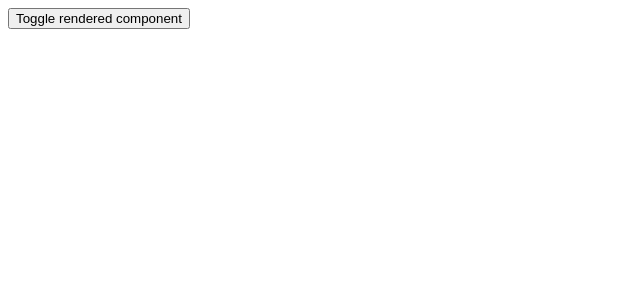
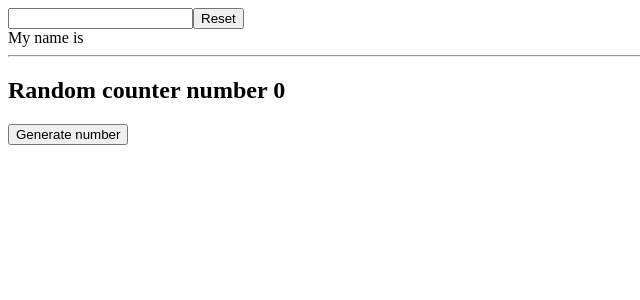
Before and after one commit to abhisheksarmah/react-lifecycle-hooks, a React (Create React App) app: page / in a window 1280 px wide. Shown: the top 300 px of the page, without its empty margins (0-640 px from the left). Built offline with nearby package versions, Linux system fonts and the light colour scheme.

Commit message:
use ref hook learned

```diff
--- a/src/App.js
+++ b/src/App.js
@@ -1,16 +1,10 @@
 import { useState } from "react";
-import RenderedComponent from "./components/FComponent";
+import UseRefComponent from "./components/UseRefComponent";
 
 function App() {
-  const [flag, setFlag] = useState(false);
   return (
     <div className="App">
-      <div>
-        <button onClick={() => setFlag(!flag)}>
-          Toggle rendered component
-        </button>
-      </div>
-      {flag ? <RenderedComponent /> : ""}
+      <UseRefComponent />
     </div>
   );
 }
--- /dev/null
+++ b/src/components/UseRefComponent.js
@@ -0,0 +1,37 @@
+import React, { useState, useRef, useEffect } from "react";
+
+export default function UseRefComponent() {
+  const [name, setName] = useState("");
+  const [counter, setCounter] = useState(0);
+  const inputEl = useRef();
+  const previousCounterRef = useRef();
+  const resetInput = () => {
+    setName("");
+    inputEl.current.focus();
+  };
+  useEffect(() => {
+    previousCounterRef.current = counter;
+  }, [counter]);
+  return (
+    <div>
+      <input
+        ref={inputEl}
+        type="text"
+        value={name}
+        onChange={(e) => setName(e.target.value)}
+      />
+      <button onClick={resetInput}>Reset</button>
+      <div>My name is {name}</div>
+      <hr></hr>
+      <div>
+        <h2>Random counter number {counter}</h2>
+        <button onClick={() => setCounter(Math.ceil(Math.random() * 100))}>
+          Generate number
+        </button>
+        {typeof previousCounterRef.current !== "undefined" && (
+          <h2>Previous counter number {previousCounterRef.current}</h2>
+        )}
+      </div>
+    </div>
+  );
+}
```
